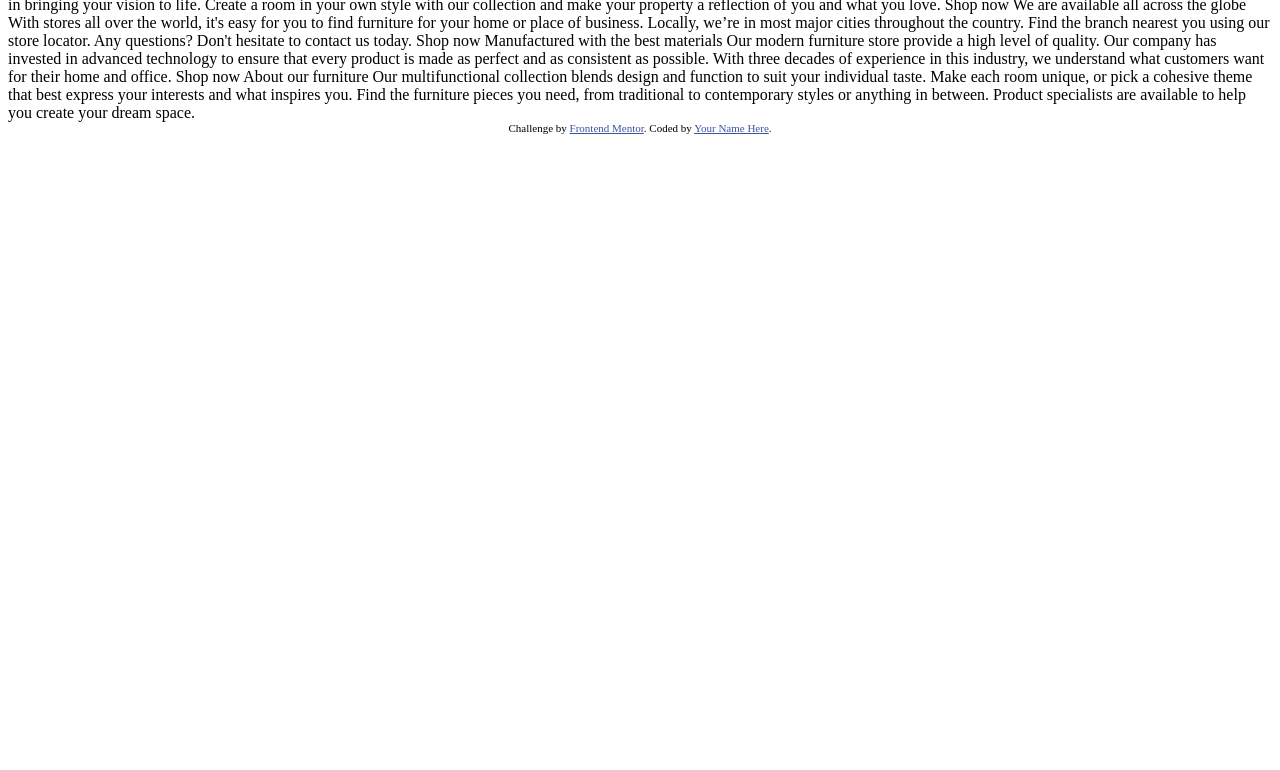
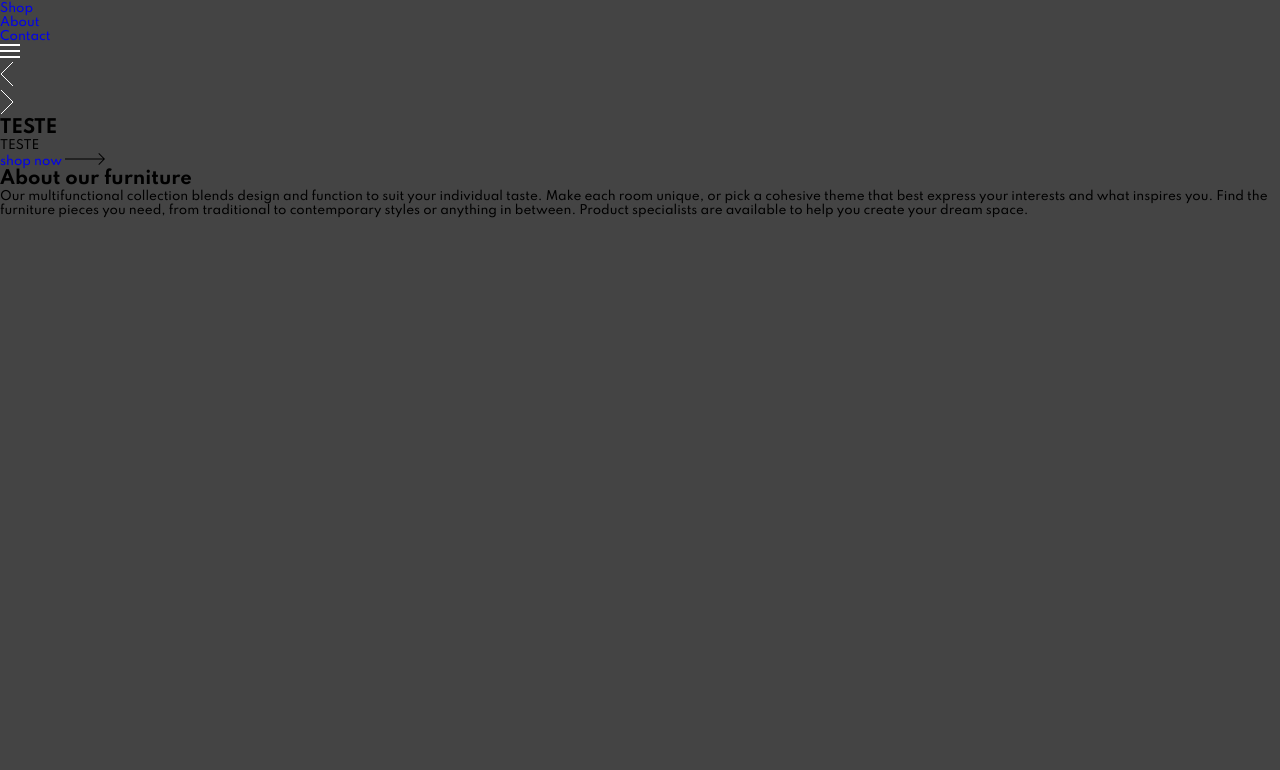
Before and after one commit to flp-pcll/room-homepage, a plain HTML site: page index.html in a window 1280 px wide. Shown: the part 30-800 px from the top of the page. Drawn offline with Linux system fonts and the light colour scheme.

Commit message:
added style.css

```diff
--- a/index.html
+++ b/index.html
@@ -8,13 +8,87 @@
 
   <title>Frontend Mentor | Room homepage</title>
 
-  <!-- Feel free to remove these styles or customise in your own stylesheet 👍 -->
-  <style>
-    .attribution { font-size: 11px; text-align: center; }
-    .attribution a { color: hsl(228, 45%, 44%); }
-  </style>
+  <link rel="stylesheet" href="style.css">
 </head>
-<body>
+
+<body style="background-color: #444;">
+
+  <div class="page-container">
+
+    <div class="page-container__top slider">
+
+      <main class="slider-wrapper">
+
+        <div class="slider__left img-area">
+
+          <header>
+            <div class="logo-space">
+              <img src="/images/logo.svg" alt="room logo">
+            </div>
+            <nav class="nav-space">
+              <ul class="top-nav">
+                <li class="top-nav__links">
+                  <a href="/">Home</a>
+                </li>
+                <li class="top-nav__links">
+                  <a href="/">Shop</a>
+                </li>
+                <li class="top-nav__links">
+                  <a href="/">About</a>
+                </li>
+                <li class="top-nav__links">
+                  <a href="/">Contact</a>
+                </li>
+              </ul>
+              <div class="mobile-menu-icon">
+                <img src="/images/icon-hamburger.svg"></img>
+              </div>
+            </nav>
+          </header>
+
+          <div class="slider-control__btns">
+            <div class="slider-btn__left">
+              <img src="/images/icon-angle-left.svg" alt="">
+            </div>
+            <div class="slider-btn__right">
+              <img src="/images/icon-angle-right.svg" alt="">
+            </div>
+          </div>
+        </div>
+
+
+        <section class="slider-right text-area">
+          <h1>TESTE</h1>
+          <p>TESTE</p>
+          <div class="cta-btn">
+            <a href="/">shop now <span><img src="/images/icon-arrow.svg" alt=""></span></a>
+          </div>
+        </section>
+      </main>
+
+    </div>
+
+    <div class="page-container__bottom about">
+      <div class="about__img-left"></div>
+      <div class="about__text">
+        <h2>About our furniture</h2>
+        <p>
+          Our multifunctional collection blends design and function to suit your individual taste.
+          Make each room unique, or pick a cohesive theme that best express your interests and what
+          inspires you. Find the furniture pieces you need, from traditional to contemporary styles
+          or anything in between. Product specialists are available to help you create your dream space.
+        </p>
+      </div>
+      <div class="about__img-right"></div>
+    </div>
+
+  </div>
+
+</body>
+</html>
+
+<!--
+
   Home
   Shop
   About
@@ -50,10 +124,4 @@
   Make each room unique, or pick a cohesive theme that best express your interests and what
   inspires you. Find the furniture pieces you need, from traditional to contemporary styles
   or anything in between. Product specialists are available to help you create your dream space.
-
-  <div class="attribution">
-    Challenge by <a href="https://www.frontendmentor.io?ref=challenge" target="_blank">Frontend Mentor</a>.
-    Coded by <a href="#">Your Name Here</a>.
-  </div>
-</body>
-</html>
+-->
--- /dev/null
+++ b/style.css
@@ -0,0 +1,32 @@
+@import url('https://fonts.googleapis.com/css2?family=Spartan:wght@500;600;700&display=swap');
+
+:root {
+    --very-dark-gray: hsl(0, 0%, 27%);
+    --dark-gray: hsl(0, 0%, 63%);
+    --black: hsl(0, 0%, 0%);
+    --white: hsl(0, 0%, 100%);
+
+    --font-bolder: 700;
+    --font-medium: 600;
+    --font-light: 500;
+}
+
+* {
+    margin: 0;
+    padding: 0;
+    box-sizing: border-box;
+}
+
+ol, ul, li {
+    list-style: none;
+}
+
+a {
+    text-decoration: none;
+}
+
+html {
+    font-family: 'Spartan', sans-serif;
+    font-size: 12px;
+    font-weight: var(--font-light);
+}
```
